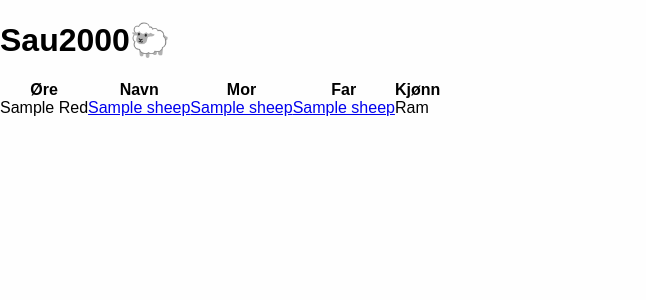
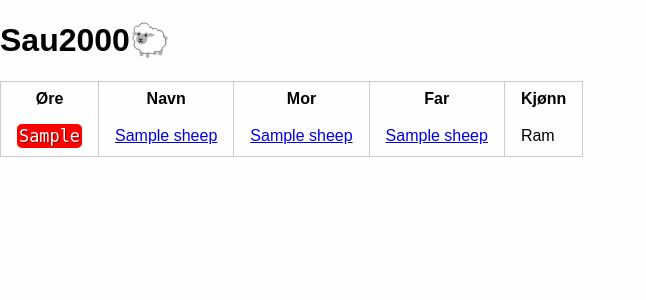
Before and after one commit to pgdr/sau2000, a Django app: page /sau/ in a window 1280 px wide. Shown: the top 300 px of the page, without its empty margins (0-646 px from the left). Run offline with Django 3.2, Linux system fonts and the light colour scheme; tables that the repository leaves empty hold one stand-in row (values such as "Sample post").

Commit message:
css and html for earmarks

```diff
--- a/sau/static/css/sau.css
+++ b/sau/static/css/sau.css
@@ -5,3 +5,60 @@ body {
 h1:after {
     content: "🐑";
 }
+
+.earmark {
+    display: inline-block;
+    border-radius: 5px;
+    padding: 2px;
+}
+
+.earmark-number {
+    text-align: center;
+    font-family: monospace;
+    font-size: 1.3em;
+}
+
+.earmark-r /* Red */ {
+    background-color: red;
+    color: white;
+    text-shadow: 1px 1px 0 rgba(0,0,0,0.5);
+}
+
+.earmark-w /* White */ {
+    color: #333;
+}
+
+.earmark-y /* Yellow */ {
+    background-color: yellow;
+    color: black;
+    text-shadow: 1px 1px 0 rgba(0,0,0,0.5);
+    border: 1px solid rgba(255, 184, 0, 0.5);
+}
+
+.earmark-g /* Green */ {
+    background-color: green;
+    color: white;
+    text-shadow: 1px 1px 0 rgba(0,0,0,0.5);
+}
+
+.earmark-b /* Blue */ {
+    background-color: blue;
+    color: white;
+    text-shadow: 1px 1px 0 rgba(0,0,0,0.5);
+}
+
+.earmark-a /* Gray */ {
+    background-color: gray;
+    color: white;
+    text-shadow: 1px 1px 0 rgba(0,0,0,0.5);
+}
+
+.earmark-c /* Cyan */ {
+    background-color: cyan;
+    color: black;
+}
+
+.earmark-k /* Black */ {
+    background-color: black;
+    color: white;
+}
--- /dev/null
+++ b/sau/templates/earmark.html
@@ -0,0 +1,3 @@
+<div class="earmark earmark-{{ color }}">
+    <div class="earmark-number">{{ number|default:"&lt;ingen&gt;" }}</div>
+</div>
--- a/sau/templates/index.html
+++ b/sau/templates/index.html
@@ -10,7 +10,7 @@
   <body>
     {% block content %}
     <h1>Sau2000</h1>
-    <table>
+    <table class="pure-table">
       <tr>
         <th>&Oslash;re</th>
         <th>Navn</th>
@@ -20,7 +20,7 @@
       </tr>
       {% for s in sheep %}
       <tr>
-        <td>{{ s.ear_tag }} {{ s.get_ear_tag_color_display }}</td>
+        <td>{% include "earmark.html" with number=s.ear_tag color=s.ear_tag_color %}</td>
         <td><a href="sau/{{ s.name }}">{{ s.name }}</a></td>
         <td><a href="/sau/sau/{{s.mother}}"> {{s.mother}} </td>
         <td><a href="/sau/sau/{{s.father}}"> {{s.father}} </td>
```
